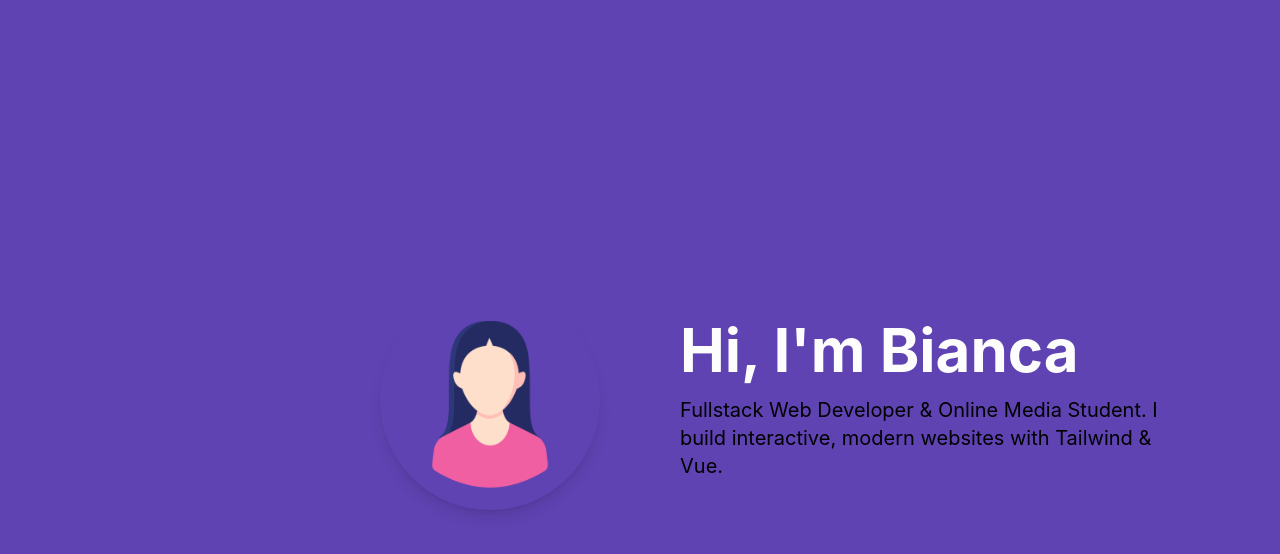
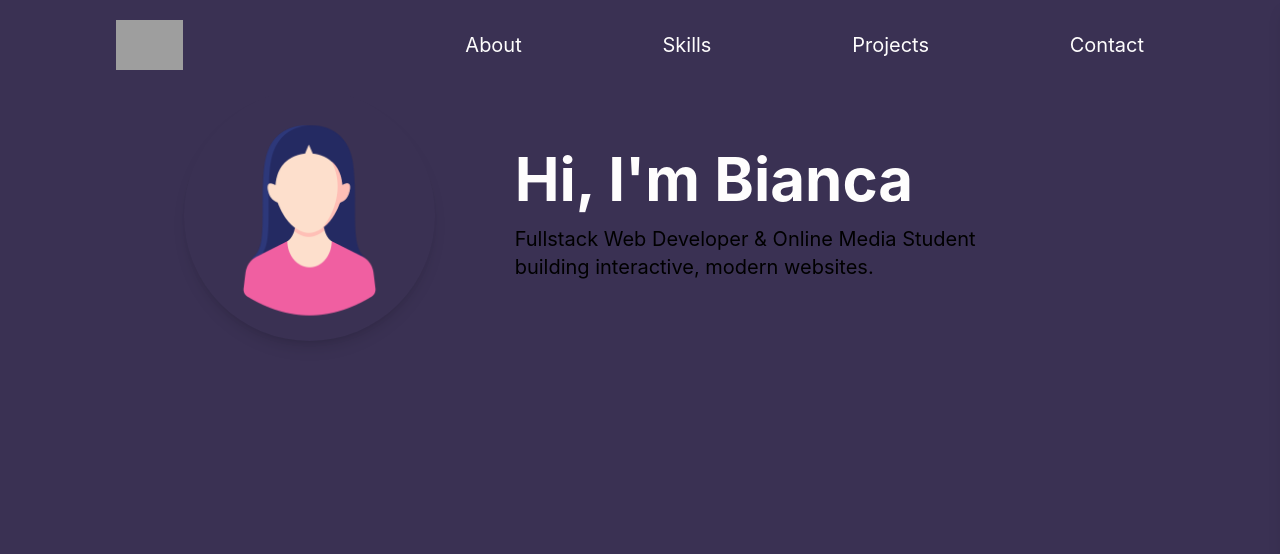
Before and after one commit to b1anca-16/portfolio, a Vue app: page / in a window 1280 px wide. Shown: the top 554 px of the page. Built offline with nearby package versions, Linux system fonts and the light colour scheme; grey boxes are pictures that could not be loaded; the HTML template or start-up script is replaced by a standard one.

Commit message:
included nav

```diff
--- a/package.json
+++ b/package.json
@@ -12,6 +12,7 @@
     "format": "prettier --write --experimental-cli src/"
   },
   "dependencies": {
+    "@fortawesome/fontawesome-free": "^7.2.0",
     "vue": "^3.5.31",
     "vue-router": "^5.0.4"
   },
--- a/src/components/Nav.vue
+++ b/src/components/Nav.vue
@@ -0,0 +1,43 @@
+<script setup lang="ts">
+import { ref } from 'vue'
+
+const isOpen = ref(false)
+function scrollToSection(section: string) {
+  const el = document.getElementById(section)
+  if (el) {
+    el.scrollIntoView({ behavior: 'smooth' })
+  }
+}
+function openMobileNav() {
+  isOpen.value = true
+}
+</script>
+
+<template>
+  <nav class="navbar navbar-expand-lg px-3 py-5">
+    <div class="grid grid-cols-6">
+      <div class="col-span-2"><img src="../assets/Logo.png" style="height: 50px" /></div>
+
+      <div class="hidden md:flex col-span-4 justify-between items-center mr-5">
+        <button class="text-xl text-peach" @click="scrollToSection('about')">About</button>
+        <button class="text-xl text-peach" @click="scrollToSection('skills')">Skills</button>
+        <button class="text-xl text-peach" @click="scrollToSection('projects')">Projects</button>
+        <button class="text-xl text-peach" @click="scrollToSection('contact')">Contact</button>
+      </div>
+
+      <div class="md:hidden col-span-4 flex justify-end">
+        <button @click="openMobileNav" class="texl-xl text-peach">
+          <i class="fa-solid fa-bars text-3xl"></i>
+        </button>
+      </div>
+    </div>
+    <div
+      class="fixed top-0 right-0 w-full h-full bg-studio shadow-lg p-6 text-white transform transition-transform duration-300"
+      :class="isOpen ? 'translate-x-0' : 'translate-x-full'"
+    >
+      <button @click="isOpen = false" class="texl-xl text-peach">
+        <i class="fa-solid fa-x text-3xl"></i>
+      </button>
+    </div>
+  </nav>
+</template>
--- a/src/main.ts
+++ b/src/main.ts
@@ -2,6 +2,7 @@ import { createApp } from 'vue'
 import App from './App.vue'
 import router from './router'
 import './assets/main.css'
+import '@fortawesome/fontawesome-free/css/all.min.css'
 
 const app = createApp(App)
 
--- a/src/views/Home.vue
+++ b/src/views/Home.vue
@@ -1,9 +1,12 @@
-<script setup lang="ts"></script>
+<script setup lang="ts">
+import Nav from '../components/Nav.vue'
+</script>
 
 <template>
-  <div class="bg-studio h-screen px-8 md:px-20 grid grid-cols-1 md:grid-cols-8 items-center gap-20">
-    <div class="col-span-2"></div>
-
+  <div class="bg-martinique h-screen">
+    <div class="max-w-6xl mx-auto px-6 md:px-10">
+      <Nav />
+      <section id="hero" class="px-8 md:px-20 grid grid-cols-1 md:grid-cols-6 items-center gap-20">
         <div class="col-span-2">
           <img src="../../public/woman.png" alt="Bianca" class="rounded-full shadow-lg" />
         </div>
@@ -11,9 +14,10 @@
         <div class="col-span-4 text-right md:text-left">
           <h1 class="text-peach text-5xl md:text-6xl font-bold mb-4">Hi, I'm Bianca</h1>
           <p class="text-pearlstone text-lg md:text-xl max-w-lg">
-        Fullstack Web Developer & Online Media Student. I build interactive, modern websites with
-        Tailwind & Vue.
+            Fullstack Web Developer & Online Media Student building interactive, modern websites.
           </p>
+        </div>
+      </section>
     </div>
   </div>
 </template>
```
Also changed, not shown: src/App.vue (+5 -5 lines), 1 other file (tests, documents, lock files or other folders). Lines whose indentation alone changed are shown as unchanged.
